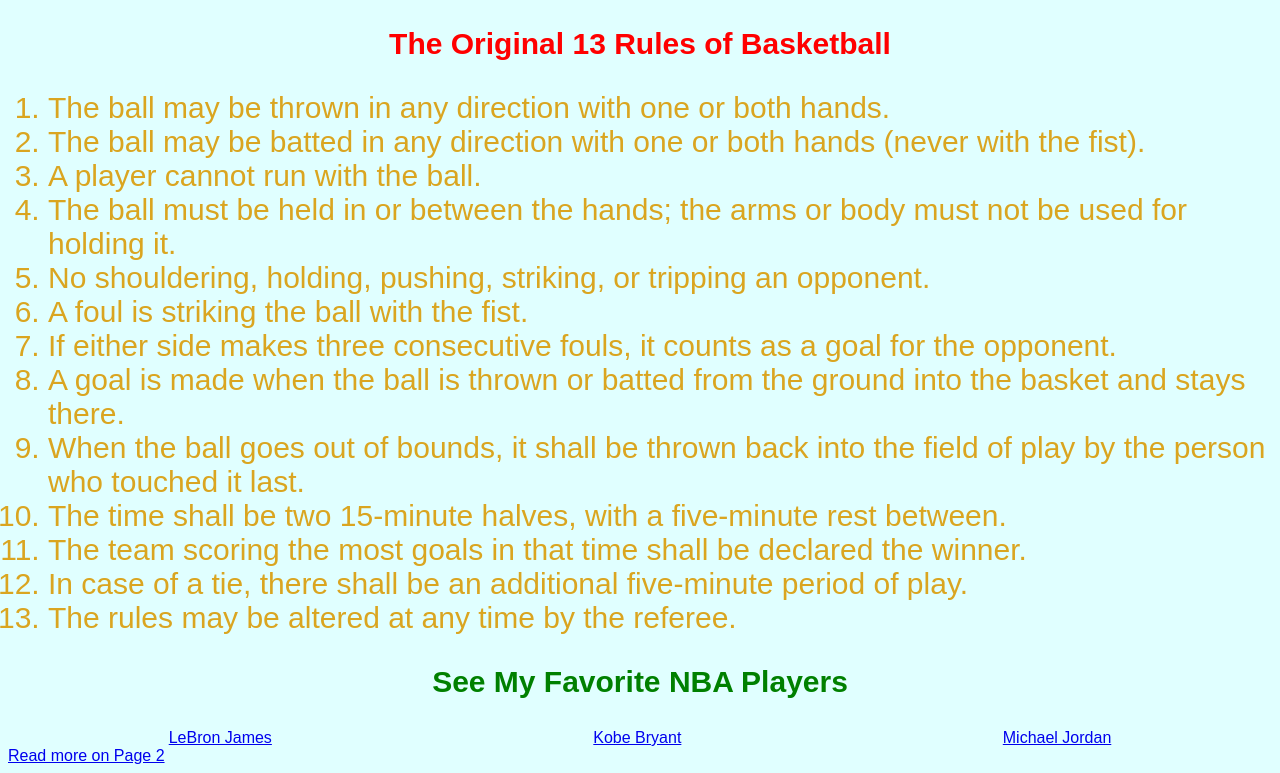
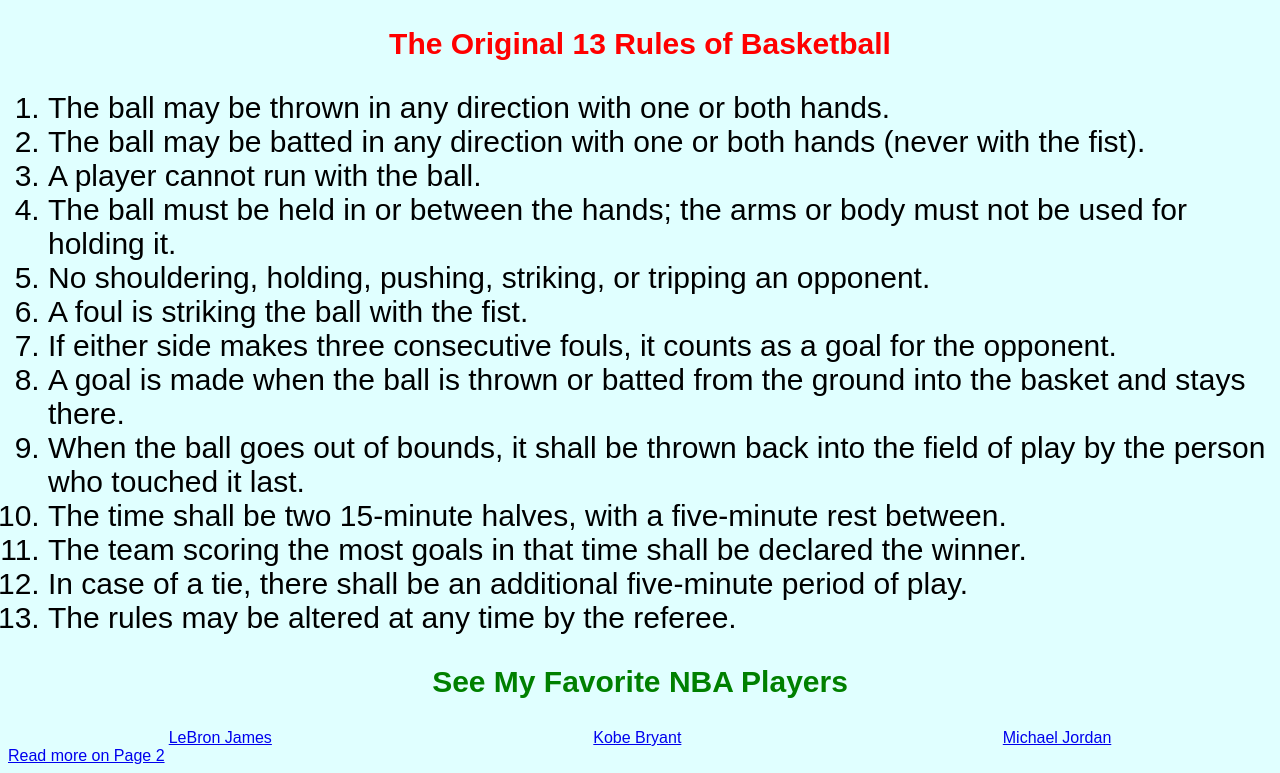
Before and after one commit to ka5haun/The-History-of-Basketball, a plain HTML site: page index.html in a window 1280 px wide. Shown: the part 836-1609 px from the top of the page. Drawn offline with Linux system fonts and the light colour scheme; files that its build step writes are made by us from their sources.

Commit message:
Changed Body Color to Fix Contrast Issue

```diff
--- a/index.html
+++ b/index.html
@@ -1,5 +1,5 @@
 <!DOCTYPE html>
-<html>
+<html lang="en">
   <head>
   <header>
     <title>The History of Basketball</title>
@@ -10,13 +10,14 @@
   <body>
     <h1 class = "gray">The History of Basketball</h1>
     <img
+      alt = Image of James Naismith holding the ball and basket used in the first basketball games
       src = "https://1.bp.blogspot.com/-TGa-O7dncg0/X6KItEGog-I/AAAAAAAIbW8/SyjO0nNCyHoCcL9kKbgLzILOTU_OHPgfACPcBGAsYHg/s0/44271.jpg">
-   Image of James Naismith
+   Image of James Naismith holding the ball and basket used in the first basketball games
   <p class = "blue">Basketball was invented in December 1891 by James Naismith(image above) in Springfield, Massachusetts. It started off as a game where soccer balls were thrown into peach baskets. Shortly after, the first official game of basketball was played on March 11, 1892. At that time, there was nine players on each team; there is now five on each team which is one way that shows how much the game has changed since then. In 1896, the first college game was played, which marked a milestone in the progression of the popularity. The NBL was made in 1898, but ended briefly only lasting five years. In the 1930s, basketball became an Olympic sport. This was a big deal because it was now a global game that many countries took seriously. In 1949, the NBA was created which still exists today. Chuck Cooper was the first African American to be drafted into the NBA in 1950 which marked the end of segregation in the league.</p>
   </body>
 </html>
 <h2 class = "red">The Original 13 Rules of Basketball</h2>
-<ol class = "gold">
+<ol class = "purple">
     <li>The ball may be thrown in any direction with one or both hands.</li>
     <li>The ball may be batted in any direction with one or both hands (never with the fist).</li>
     <li>A player cannot run with the ball.</li>
```
